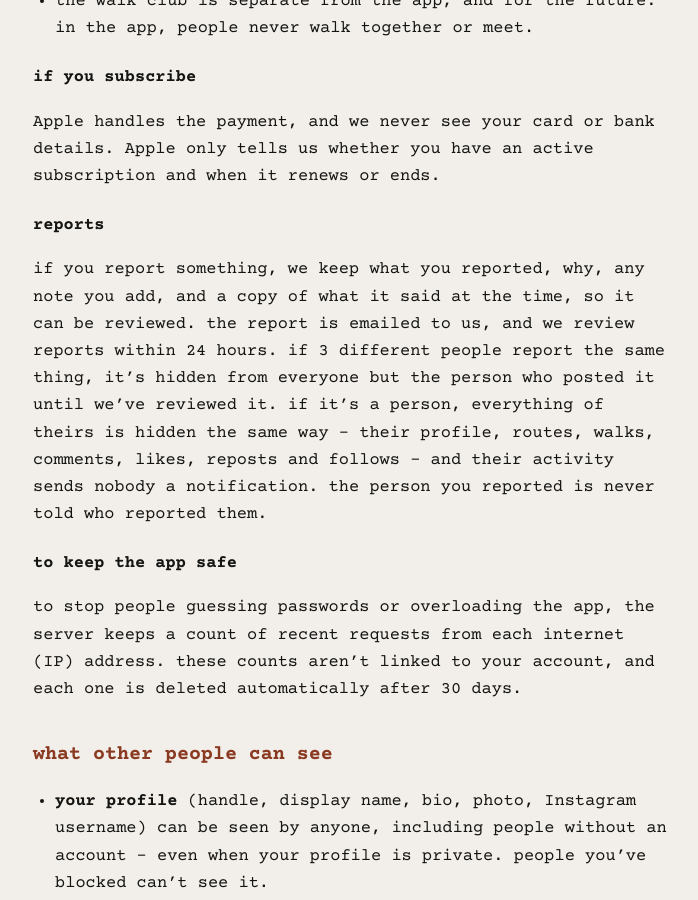
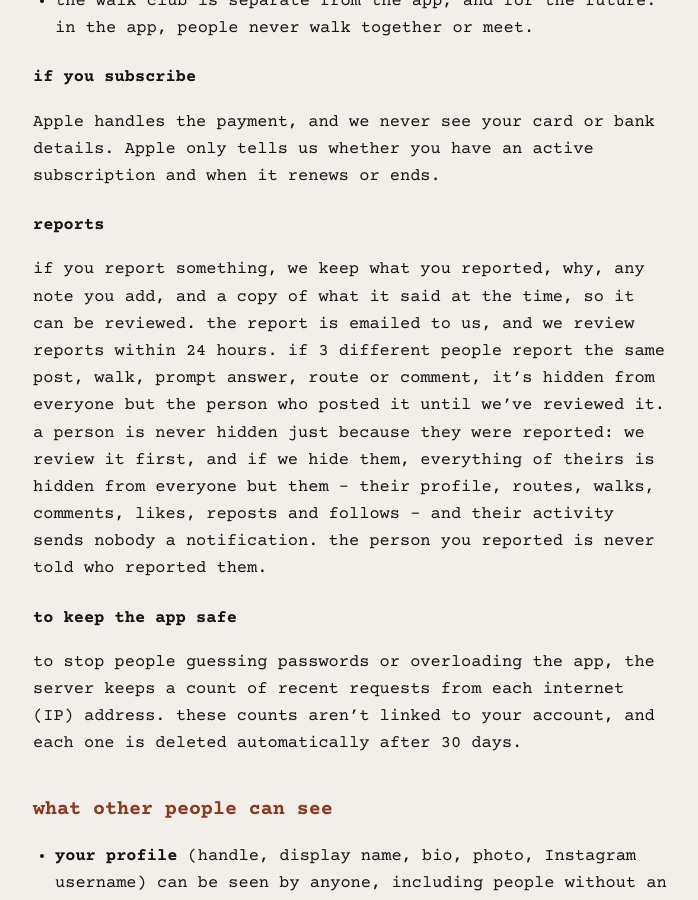
Before and after one commit to thorayaaa/caniwalkwithyou-site, a Jekyll site: the page built from privacy.md, in a window 1280 px wide and 900 px high, scrolled down 3080 px. Shown: the whole window, without its empty margins (287-985 px from the left). Built offline with Jekyll 4.4.1, drawn with Linux system fonts in a browser that asks for light colours.

Commit message:
Reports: a post, walk, prompt answer, route or comment is hidden after 3 reporters until reviewed; a person is never hidden just because they were reported (terms, privacy, support)
Co-Authored-By: Claude Opus 5.5 <noreply@anthropic.com>

```diff
--- a/privacy.md
+++ b/privacy.md
@@ -60,7 +60,7 @@ if you turn notifications on, we keep your iPhone's notification token and your
 Apple handles the payment, and we never see your card or bank details. Apple only tells us whether you have an active subscription and when it renews or ends.
 
 ### reports
-if you report something, we keep what you reported, why, any note you add, and a copy of what it said at the time, so it can be reviewed. the report is emailed to us, and we review reports within 24 hours. if 3 different people report the same thing, it's hidden from everyone but the person who posted it until we've reviewed it. if it's a person, everything of theirs is hidden the same way - their profile, routes, walks, comments, likes, reposts and follows - and their activity sends nobody a notification. the person you reported is never told who reported them.
+if you report something, we keep what you reported, why, any note you add, and a copy of what it said at the time, so it can be reviewed. the report is emailed to us, and we review reports within 24 hours. if 3 different people report the same post, walk, prompt answer, route or comment, it's hidden from everyone but the person who posted it until we've reviewed it. a person is never hidden just because they were reported: we review it first, and if we hide them, everything of theirs is hidden from everyone but them - their profile, routes, walks, comments, likes, reposts and follows - and their activity sends nobody a notification. the person you reported is never told who reported them.
 
 ### to keep the app safe
 to stop people guessing passwords or overloading the app, the server keeps a count of recent requests from each internet (IP) address. these counts aren't linked to your account, and each one is deleted automatically after 30 days.
```
Also changed, not shown: support.md (+1 -1 lines), terms.md (+1 -1 lines).
